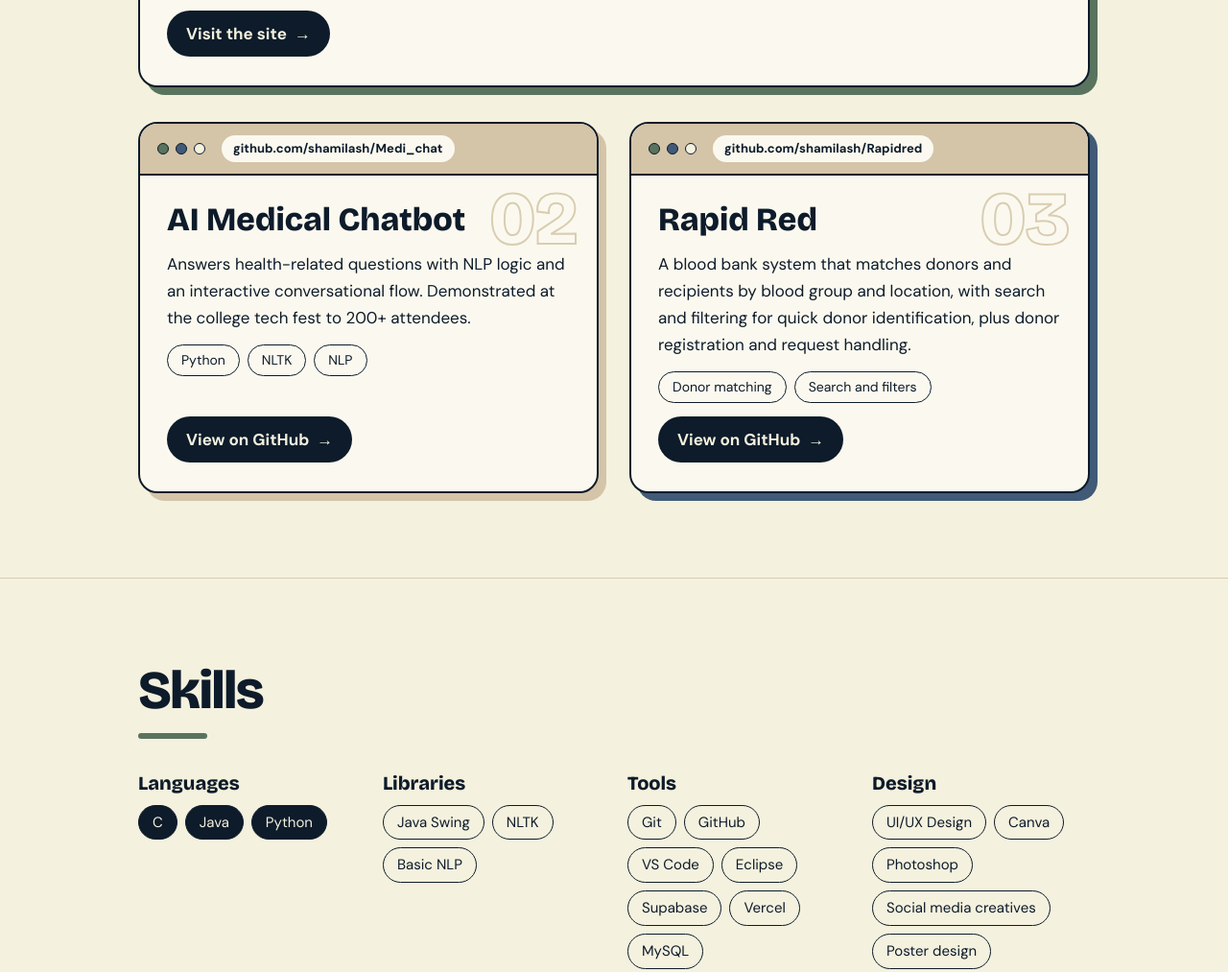
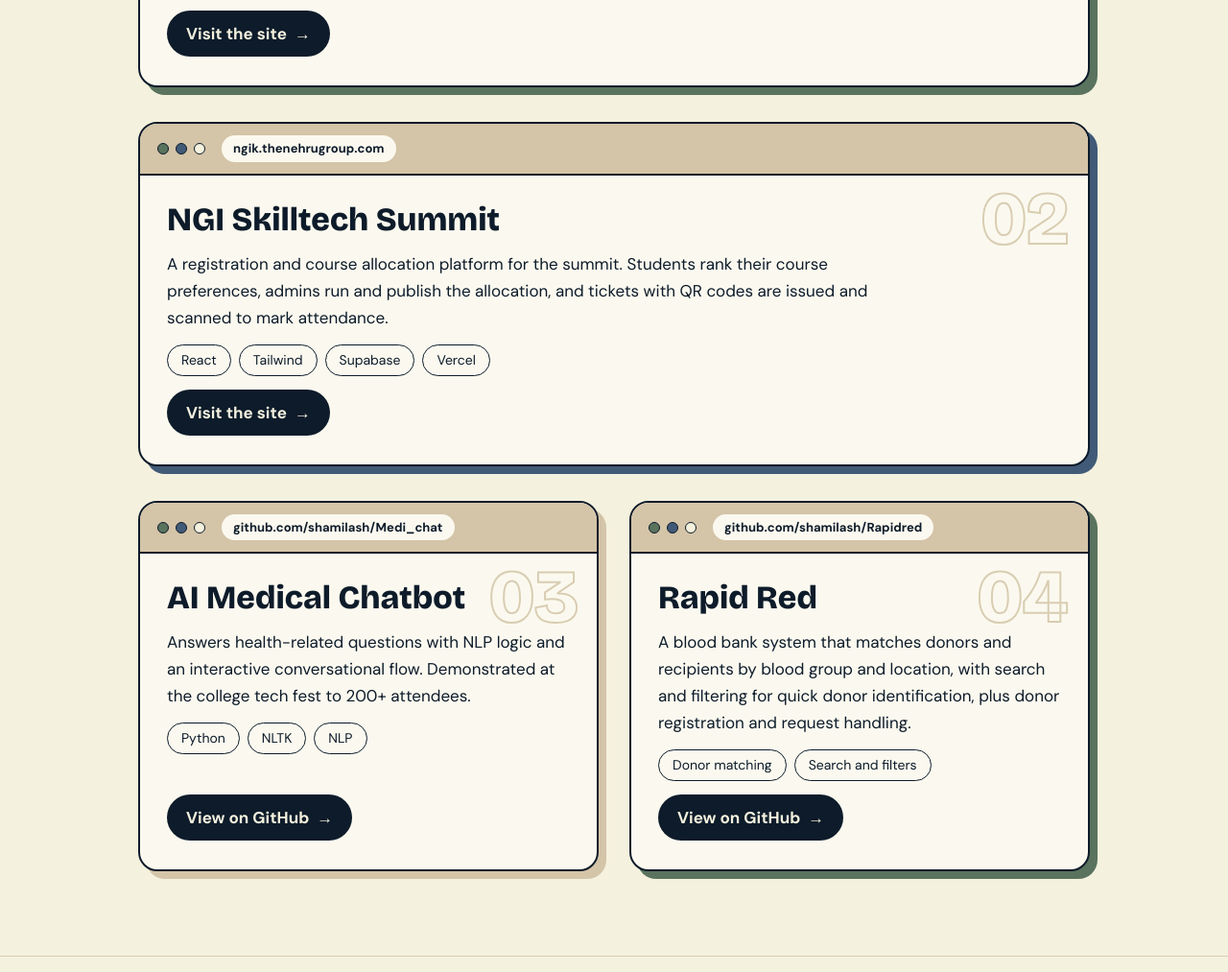
Before and after one commit to shamilash/WEB-PORTFOLIO, a plain HTML site: page index.html in a window 1280 px wide. Shown: the part 2571-3584 px from the top of the page at 96% size. Drawn offline with nearby package versions, Linux system fonts and the light colour scheme.

Commit message:
Update index.html
Added new articles for NGI Skilltech Summit and Rapid Red projects, including descriptions and links.

```diff
--- a/index.html
+++ b/index.html
@@ -235,13 +235,17 @@ h2.in::after{transform:scaleX(1)}
 <div class="win"><i></i><i></i><i></i><span>tinkerhubjcet.vercel.app</span></div>
 <div class="pbody"><span class="no" aria-hidden="true">01</span><h3>TinkerHub JCET Website</h3><p>A multi-page community site with a constellation animation, polaroid-style team cards, and a corkboard look. A Supabase-backed CMS with a full admin dashboard manages the team, events, gallery, and impact stats.</p><div class="ptags"><span>Supabase</span><span>Vercel</span><span>Admin dashboard</span></div><a class="plink" href="https://tinkerhubjcet.vercel.app" target="_blank" rel="noopener">Visit the site <b aria-hidden="true">&rarr;</b></a></div>
 </article>
+<article class="pc wide c3">
+<div class="win"><i></i><i></i><i></i><span>ngik.thenehrugroup.com</span></div>
+<div class="pbody"><span class="no" aria-hidden="true">02</span><h3>NGI Skilltech Summit</h3><p>A registration and course allocation platform for the summit. Students rank their course preferences, admins run and publish the allocation, and tickets with QR codes are issued and scanned to mark attendance.</p><div class="ptags"><span>React</span><span>Tailwind</span><span>Supabase</span><span>Vercel</span></div><a class="plink" href="https://ngik.thenehrugroup.com:9443/ngik/ngiupskill/" target="_blank" rel="noopener">Visit the site <b aria-hidden="true">&rarr;</b></a></div>
+</article>
 <article class="pc c2">
 <div class="win"><i></i><i></i><i></i><span>github.com/shamilash/Medi_chat</span></div>
-<div class="pbody"><span class="no" aria-hidden="true">02</span><h3>AI Medical Chatbot</h3><p>Answers health-related questions with NLP logic and an interactive conversational flow. Demonstrated at the college tech fest to 200+ attendees.</p><div class="ptags"><span>Python</span><span>NLTK</span><span>NLP</span></div><a class="plink" href="https://github.com/shamilash/Medi_chat" target="_blank" rel="noopener">View on GitHub <b aria-hidden="true">&rarr;</b></a></div>
+<div class="pbody"><span class="no" aria-hidden="true">03</span><h3>AI Medical Chatbot</h3><p>Answers health-related questions with NLP logic and an interactive conversational flow. Demonstrated at the college tech fest to 200+ attendees.</p><div class="ptags"><span>Python</span><span>NLTK</span><span>NLP</span></div><a class="plink" href="https://github.com/shamilash/Medi_chat" target="_blank" rel="noopener">View on GitHub <b aria-hidden="true">&rarr;</b></a></div>
 </article>
-<article class="pc c3">
+<article class="pc c1">
 <div class="win"><i></i><i></i><i></i><span>github.com/shamilash/Rapidred</span></div>
-<div class="pbody"><span class="no" aria-hidden="true">03</span><h3>Rapid Red</h3><p>A blood bank system that matches donors and recipients by blood group and location, with search and filtering for quick donor identification, plus donor registration and request handling.</p><div class="ptags"><span>Donor matching</span><span>Search and filters</span></div><a class="plink" href="https://github.com/shamilash/Rapidred" target="_blank" rel="noopener">View on GitHub <b aria-hidden="true">&rarr;</b></a></div>
+<div class="pbody"><span class="no" aria-hidden="true">04</span><h3>Rapid Red</h3><p>A blood bank system that matches donors and recipients by blood group and location, with search and filtering for quick donor identification, plus donor registration and request handling.</p><div class="ptags"><span>Donor matching</span><span>Search and filters</span></div><a class="plink" href="https://github.com/shamilash/Rapidred" target="_blank" rel="noopener">View on GitHub <b aria-hidden="true">&rarr;</b></a></div>
 </article>
 </div>
 </div></section>
```
